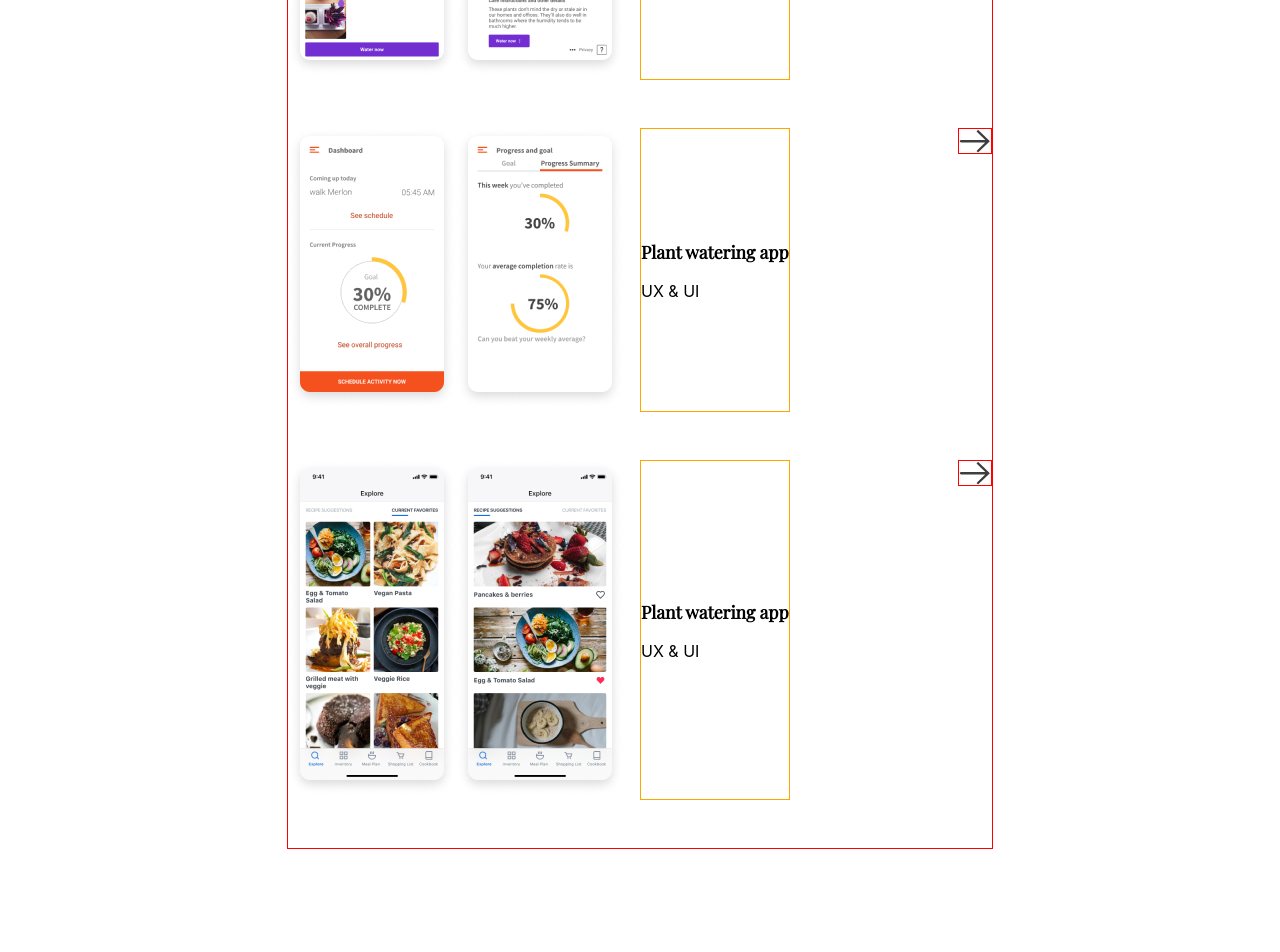
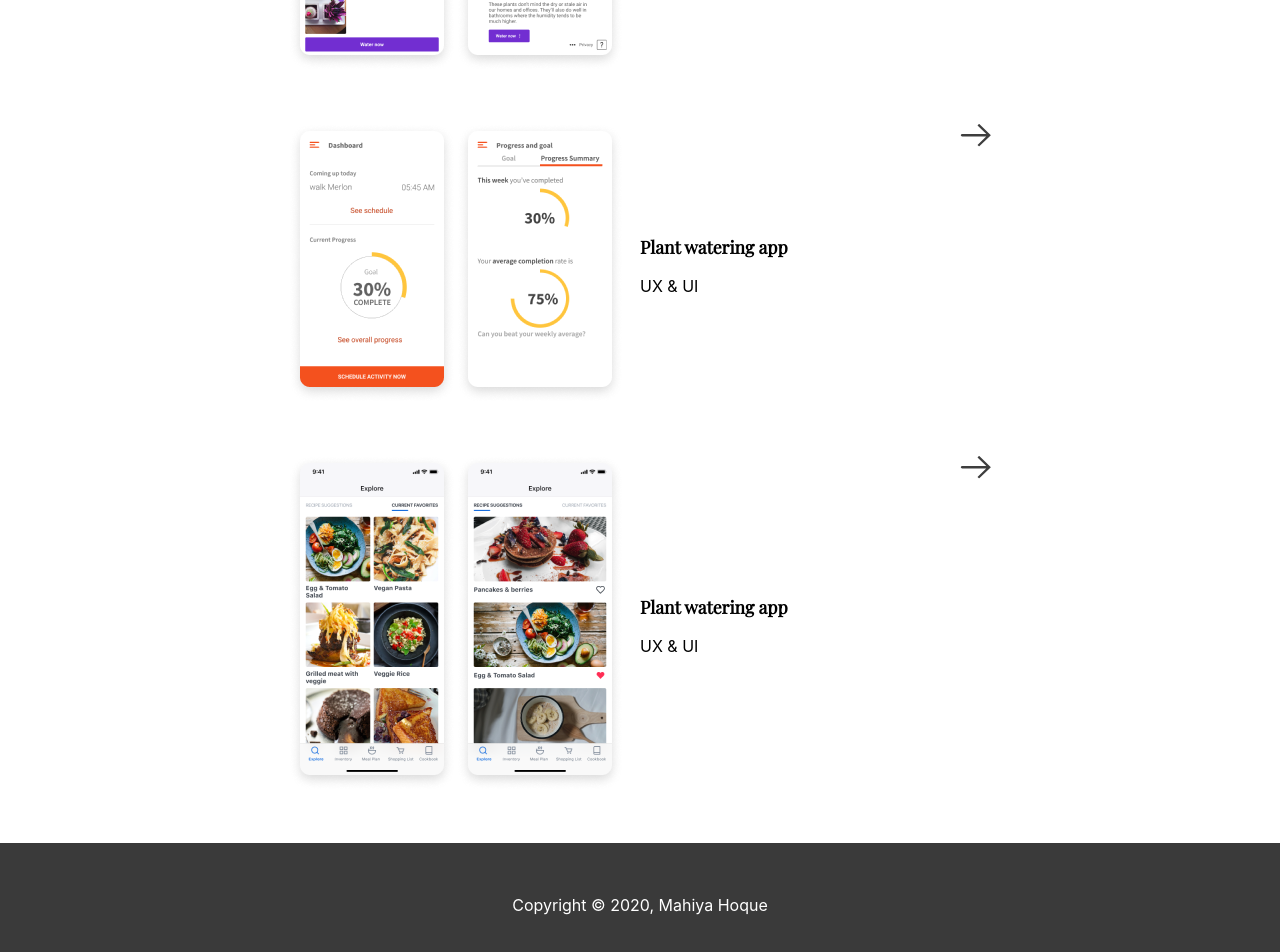
Before and after one commit to vishalicious213/mahiya, a React (Create React App) app: page / in a window 1280 px wide. Shown: the part 560-1512 px from the top of the page. Before the commit the page ends 1409 px from the top, so only its background shows below. Built offline with nearby package versions, Linux system fonts and the light colour scheme.

Commit message:
updated Projects

```diff
--- a/src/App.js
+++ b/src/App.js
@@ -1,5 +1,6 @@
 import Header from './components/Header'
 import Projects from './components/Projects'
+import Footer from './components/Footer'
 import './App.css';
 
 function App() {
@@ -7,6 +8,7 @@ function App() {
     <div className="App">
       <Header />
       <Projects />
+      <Footer />
     </div>
   );
 }
--- /dev/null
+++ b/src/components/Footer.js
@@ -0,0 +1,12 @@
+import React from 'react'
+import logo17 from '../img/logo17.png'
+
+function Footer() {
+    return (
+      <div id="footer">
+          <p id='copyright'>Copyright © 2020, Mahiya Hoque</p>
+      </div>
+    )
+  }
+
+  export default Footer;
--- a/src/components/Projects.js
+++ b/src/components/Projects.js
@@ -21,8 +21,10 @@ function Projects() {
             <div className='project'>
               <div className='project-info'>
                 <div className='project-images'>
-                  <img id='app-img' src={plant1} alt='plant-watering app'></img>
-                  <img id='app-img' src={plant2} alt='plant-watering app'></img>
+                  <a href='http://www.mahiya.design/plant-watering-app/'>
+                    <img id='app-img' src={plant1} alt='plant-watering app'></img>
+                    <img id='app-img' src={plant2} alt='plant-watering app'></img>
+                  </a>
                 </div>
                 <div className='project-text-container'>
                   <div>
@@ -39,8 +41,10 @@ function Projects() {
             <div className='project'>
               <div className='project-info'>
                 <div className='project-images'>
-                  <img id='app-img' src={activity1} alt='plant-watering app'></img>
-                  <img id='app-img' src={activity2} alt='plant-watering app'></img>
+                  <a href='http://www.mahiya.design/activity-tracker-app/'>
+                    <img id='app-img' src={activity1} alt='activity-tracker app'></img>
+                    <img id='app-img' src={activity2} alt='activity-tracker app'></img>
+                  </a>
                 </div>
                 <div className='project-text-container'>
                   <div>
@@ -57,8 +61,10 @@ function Projects() {
             <div className='project'>
               <div className='project-info'>
                 <div className='project-images'>
-                  <img id='app-img' src={meal1} alt='plant-watering app'></img>
-                  <img id='app-img' src={meal2} alt='plant-watering app'></img>
+                  <a href='http://www.mahiya.design/mealventory-app/'>
+                    <img id='app-img' src={meal1} alt='mealventory app'></img>
+                    <img id='app-img' src={meal2} alt='mealventory app'></img>
+                  </a>
                 </div>
                 <div className='project-text-container'>
                   <div>
--- a/src/index.css
+++ b/src/index.css
@@ -20,12 +20,12 @@ code {
 }
 
 #logo-container {
-  border: 1px solid red;
+  /* border: 1px solid red; */
   width: 12rem;
 }
 
 #logo {
-  border: 1px solid orange;
+  /* border: 1px solid orange; */
   width: 100%;
 }
 
@@ -37,7 +37,7 @@ code {
 }
 
 #project-section {
-  border: 1px solid red;
+  /* border: 1px solid red; */
   width: 55%;
 }
 
@@ -76,16 +76,27 @@ code {
 }
 
 .project-text-container {
-  border: 1px solid orange;
+  /* border: 1px solid orange; */
   display: flex;
   align-items: center;
   margin-left: 1rem;
 }
 
 .right-arrow {
-  border: 1px solid red;
+  /* border: 1px solid red; */
   color: darkturquoise;
   width: 2rem;
+}
+
+/* FOOTER */
+
+#footer {
+  display: flex;
+  justify-content: center;
+  align-items: center;
+  height: 7.75rem;
+  background: #3a3a3a;
+  color: white;
 }
 
 /*
```
